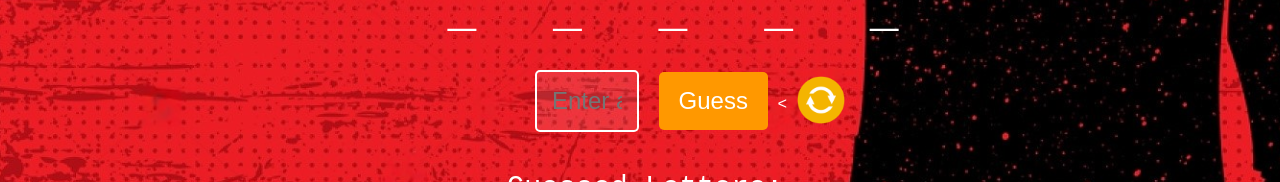
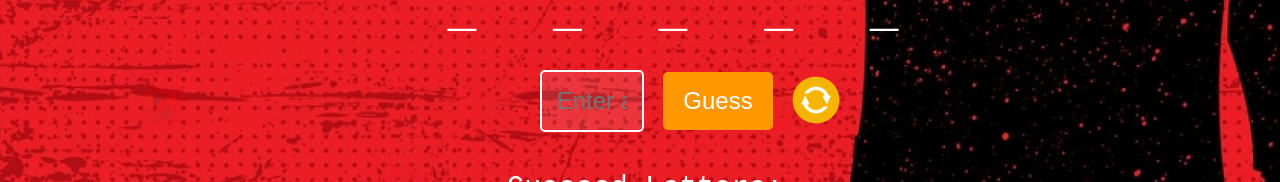
Before and after one commit to ArunMaramraj/hangman, a website: page public/index.html in a window 1280 px wide. Shown: the part 453-635 px from the top of the page. Drawn offline with Linux system fonts and the light colour scheme; no server answers.

Commit message:
Update index.html

```diff
--- a/public/index.html
+++ b/public/index.html
@@ -106,7 +106,7 @@
   <div>
     <input type="text" id="guessInput" maxlength="1" placeholder="Enter a letter">
     <button onclick="makeGuess()">Guess</button>
-    <<button id="refreshButton" onclick="refreshGame()"></button>
+    <button id="refreshButton" onclick="refreshGame()"></button>
   </div>
   <div id="message"></div>
   <div id="guessedLetters">Guessed Letters: </div>
```
